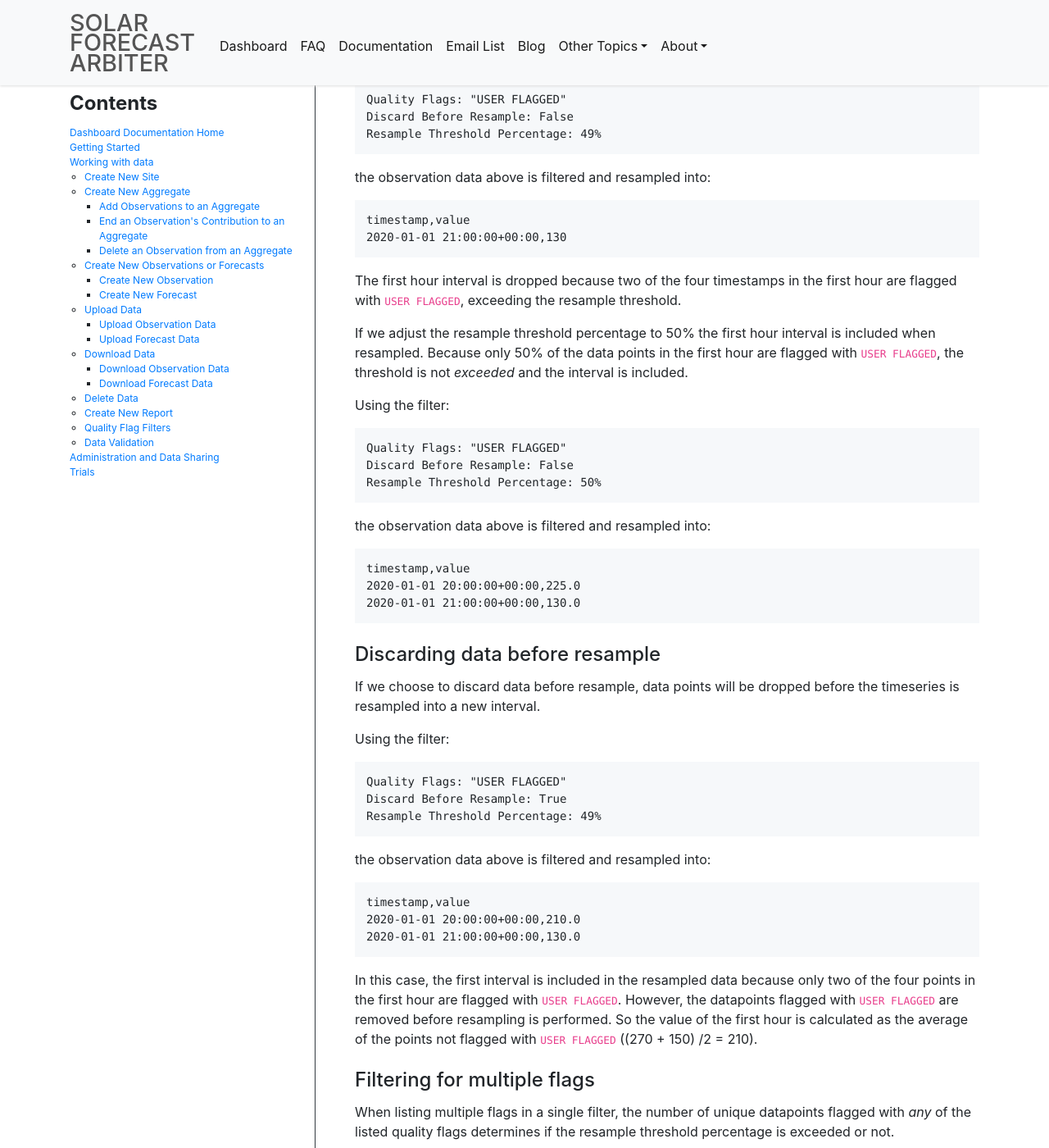
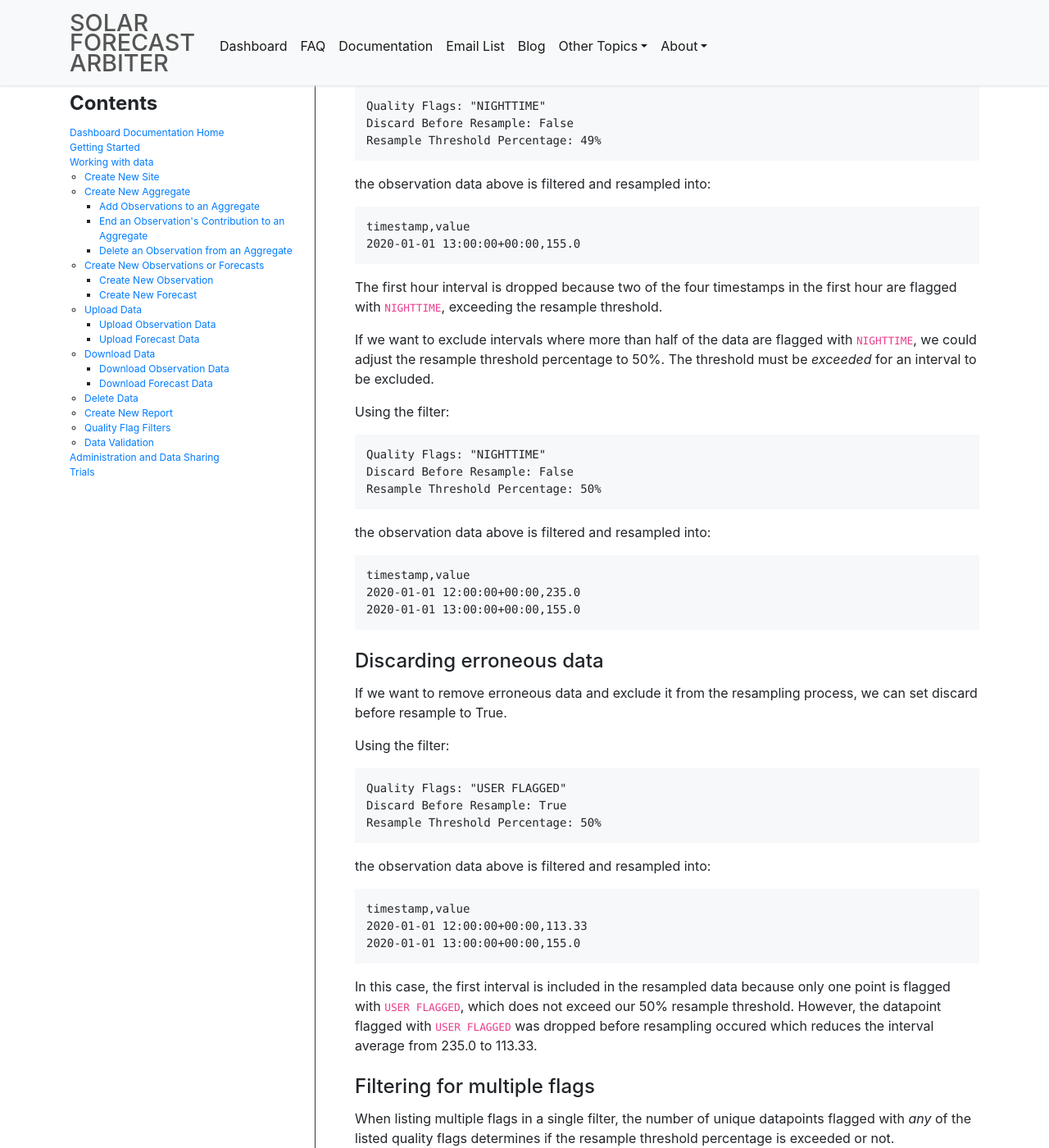
Before and after one commit to SolarArbiter/SolarArbiter.github.io, a Jekyll site: the page built from documentation/dashboard/working_with_data.md, in a window 1280 px wide and 1400 px high, scrolled down 23405 px. Shown: the whole window at 82% size. Built offline with Jekyll 4.4.1, drawn with Linux system fonts in a browser that asks for light colours; some of the changed text lies outside the part shown.

Commit message:
titles, updates

````diff
--- a/documentation/dashboard/working_with_data.md
+++ b/documentation/dashboard/working_with_data.md
@@ -465,25 +465,28 @@ quality flag filters. Note that quality flags are converted to readable names
 here, but are retrieved from the dashboard and API as the bitmasks documented
 in the [data validation](#data-validation) section.
 
-It is assumed that the observation will be resampled into one hour intervals.
-
 ```
 timestamp,value,quality_flags
-2020-01-01 20:00:00+00:00,170,"USER FLAGGED"
-2020-01-01 20:15:00+00:00,270,"LIMITS EXCEEDED"
-2020-01-01 20:30:00+00:00,310,"USER FLAGGED"
-2020-01-01 20:45:00+00:00,150,""
-2020-01-01 21:00:00+00:00,120,""
-2020-01-01 21:15:00+00:00,80,"SHADED"
-2020-01-01 21:30:00+00:00,210,""
-2020-01-01 21:45:00+00:00,110,""
+2020-01-01 12:00:00+00:00,100,"NIGHTIME"
+2020-01-01 12:15:00+00:00,110,"NIGHTIME"
+2020-01-01 12:30:00+00:00,600,"USER FLAGGED"
+2020-01-01 12:45:00+00:00,130,""
+2020-01-01 13:00:00+00:00,140,""
+2020-01-01 13:15:00+00:00,150,""
+2020-01-01 13:30:00+00:00,160,""
+2020-01-01 13:45:00+00:00,170,""
 ```
 
 
-#### Filtering out a single flag
-Using the filter:
+#### Discarding intervals with incomplete data
+
+We can use quality flags to exclude intervals that contain only partial data. For
+example, if we are resampling to one hour intervals and don't want to include
+hours where half or more of the data occurs at night time, we can use a filter
+like:
+
 ```
-Quality Flags: "USER FLAGGED"
+Quality Flags: "NIGHTTIME"
 Discard Before Resample: False
 Resample Threshold Percentage: 49%
 ```
@@ -491,55 +494,53 @@ Resample Threshold Percentage: 49%
 the observation data above is filtered and resampled into:
 ```
 timestamp,value
-2020-01-01 21:00:00+00:00,130
+2020-01-01 13:00:00+00:00,155.0
 ```
 The first hour interval is dropped because two of the four timestamps in
-the first hour are flagged with `USER FLAGGED`, exceeding the resample
+the first hour are flagged with `NIGHTTIME`, exceeding the resample
 threshold.
 
-If we adjust the resample threshold percentage to 50% the first hour
-interval is included when resampled. Because only 50% of the data
-points in the first hour are flagged with `USER FLAGGED`, the
-threshold is not *exceeded* and the interval is included.
+If we want to exclude intervals where more than half of the data are
+flagged with `NIGHTTIME`, we could adjust the resample threshold
+percentage to 50%. The threshold must be *exceeded* for an interval
+to be excluded.
 
 Using the filter:
 ```
-Quality Flags: "USER FLAGGED"
+Quality Flags: "NIGHTTIME"
 Discard Before Resample: False
 Resample Threshold Percentage: 50%
 ```
 the observation data above is filtered and resampled into:
 ```
 timestamp,value
-2020-01-01 20:00:00+00:00,225.0
-2020-01-01 21:00:00+00:00,130.0
+2020-01-01 12:00:00+00:00,235.0
+2020-01-01 13:00:00+00:00,155.0
 ```
 
-#### Discarding data before resample
+#### Discarding erroneous data
 
-If we choose to discard data before resample, data points will be dropped
-before the timeseries is resampled into a new interval.
+If we want to remove erroneous data and exclude it from the resampling
+process, we can set discard before resample to True.
 
 Using the filter:
 ```
 Quality Flags: "USER FLAGGED"
 Discard Before Resample: True
-Resample Threshold Percentage: 49%
+Resample Threshold Percentage: 50%
 ```
 
 the observation data above is filtered and resampled into:
 ```
 timestamp,value
-2020-01-01 20:00:00+00:00,210.0
-2020-01-01 21:00:00+00:00,130.0
+2020-01-01 12:00:00+00:00,113.33
+2020-01-01 13:00:00+00:00,155.0
 ```
 
 In this case, the first interval is included in the resampled data because only
-two of the four points in the first hour are flagged with `USER FLAGGED`. However,
-the datapoints flagged with `USER FLAGGED` are removed before resampling is performed.
-So the value of the first hour is calculated as the average of the points not flagged
-with `USER FLAGGED` ((270 + 150) /2  = 210).
-
+one point is flagged with `USER FLAGGED`, which does not exceed our 50% resample
+threshold. However, the datapoint flagged with `USER FLAGGED` was dropped before
+resampling occured which reduces the interval average from 235.0 to 113.33.
 
 #### Filtering for multiple flags
 
@@ -549,7 +550,7 @@ resample threshold percentage is exceeded or not.
 
 Using the filter:
 ```
-Quality Flags: "USER FLAGGED, LIMITS EXCEEDED"
+Quality Flags: "NIGHTTIME USER FLAGGED, "
 Discard Before Resample: False
 Resample Threshold Percentage: 50%
 ```
@@ -557,10 +558,10 @@ Resample Threshold Percentage: 50%
 the observation data above is filtered and resampled into:
 ```
 timestamp,value
-2020-01-01 21:00:00+00:00,130
+2020-01-01 13:00:00+00:00,155.0
 ```
 The first hour interval is dropped because three of the four timestamps in
-the first hour are flagged with either `USER FLAGGED` or `LIMITS EXCEEDED`,
+the first hour are flagged with either `NIGHTTIME` or `USER FLAGGED`,
 exceeding the resample threshold.
 
 Data Validation
````
